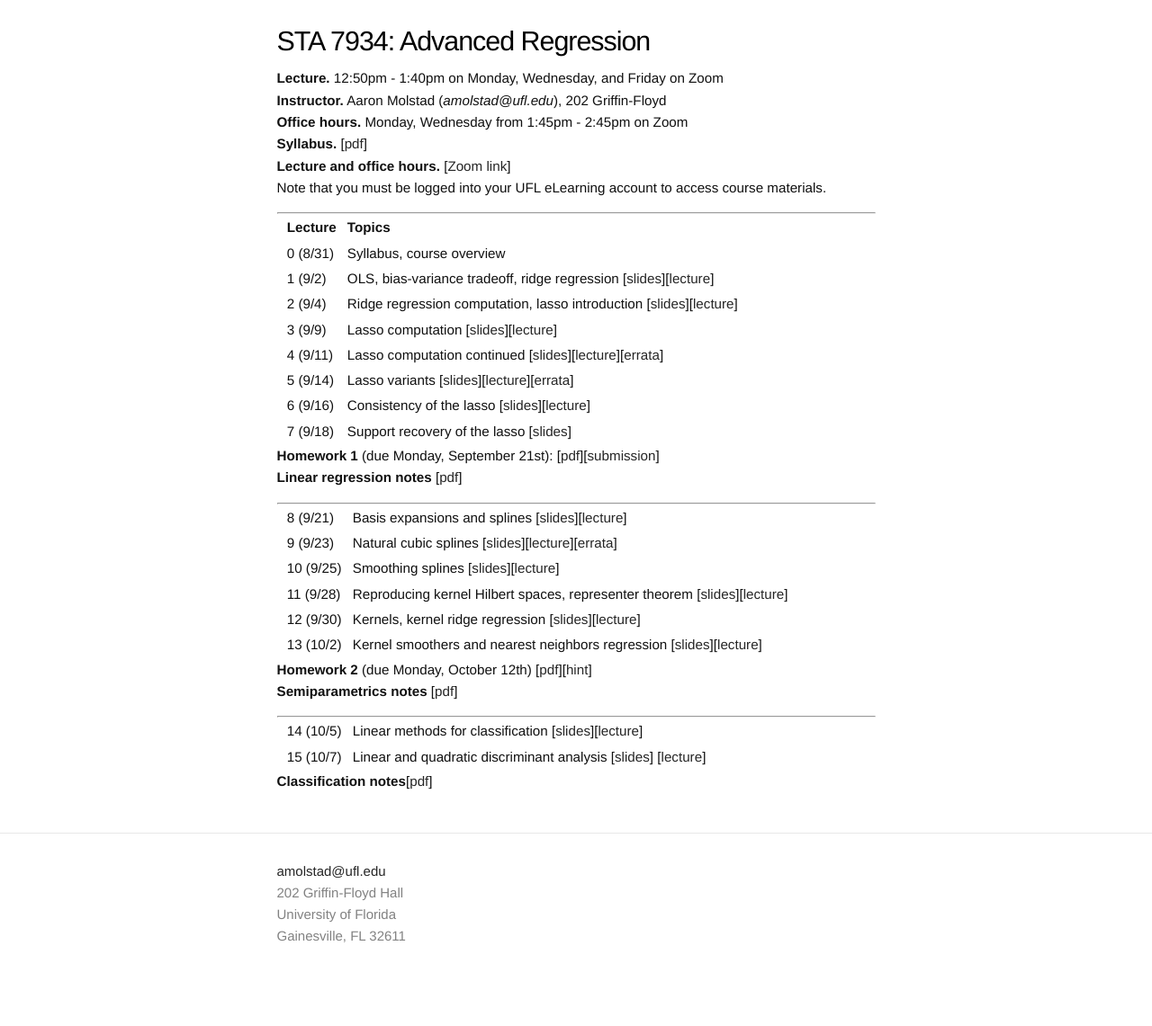
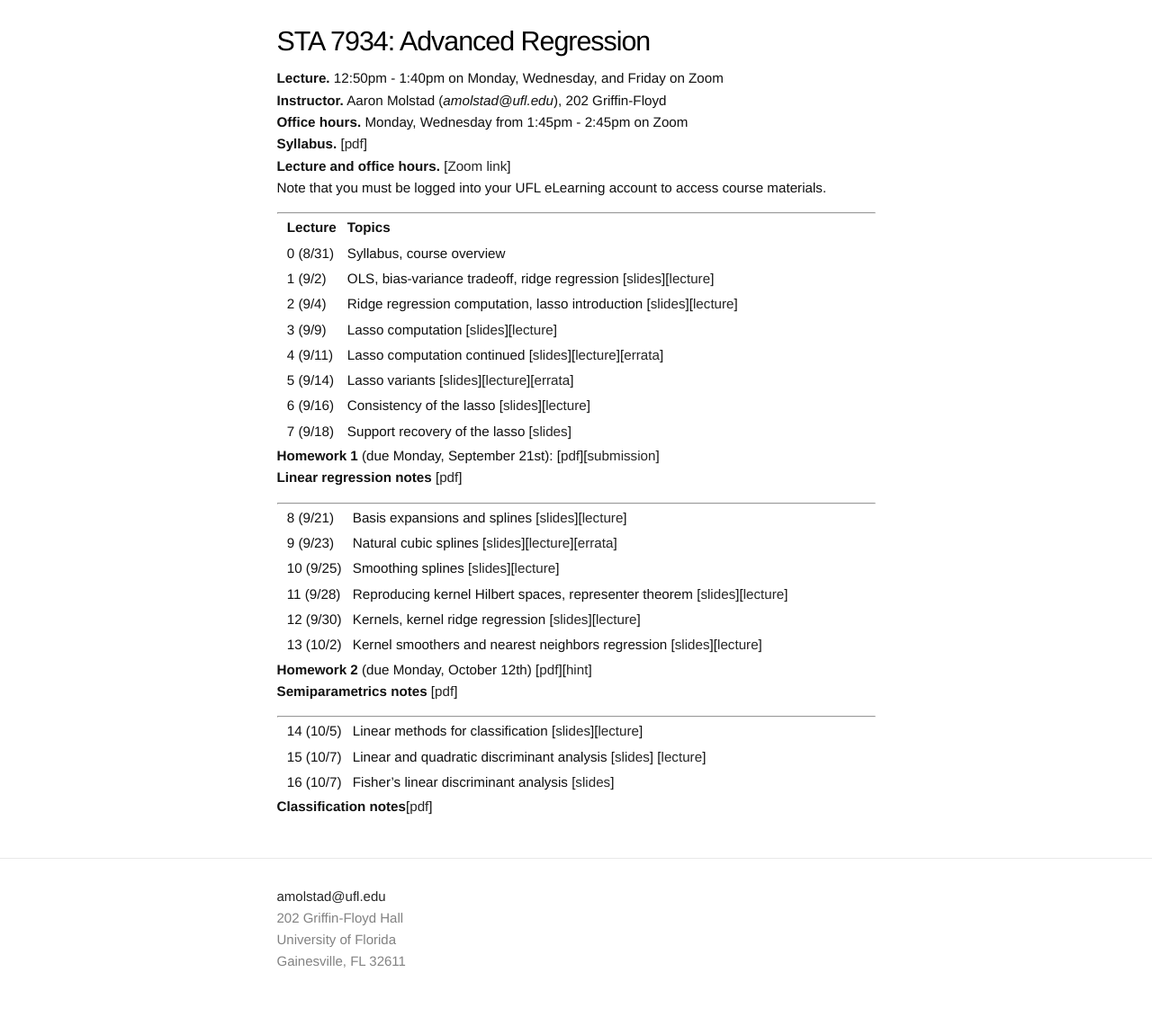
Before and after one commit to ajmolstad/ajmolstad.github.io, a Jekyll site: the page built from F20_STA7934.md, in a window 1280 px wide. Shown: the whole page at 90% size. Built offline with Jekyll 4.4.1, drawn with Linux system fonts in a browser that asks for light colours; before the commit the page ends 1113 px from its top, so only the background shows below that.

Commit message:
Update F20_STA7934.md

```diff
--- a/F20_STA7934.md
+++ b/F20_STA7934.md
@@ -43,7 +43,8 @@ Note that you must be logged into your UFL eLearning account to access course ma
 ---------------
 
 || 14 (10/5)  || Linear methods for classification [[slides](https://ufl.instructure.com/files/53285696/download?download_frd=1)][[lecture](https://ufl.instructure.com/courses/412309/files?preview=53285432)] ||
-|| 15 (10/7)  || Linear and quadratic discriminant analysis [[slides](https://ufl.instructure.com/files/53291060/download?download_frd=1)] [[lecture](https://ufl.instructure.com/courses/412309/files?preview=53291040)]||
+|| 15 (10/7)  || Linear and quadratic discriminant analysis [[slides](https://ufl.instructure.com/files/53358126/download?download_frd=1)] [[lecture](https://ufl.instructure.com/courses/412309/files?preview=53358160)]||
+|| 16 (10/7)  || Fisher's linear discriminant analysis [[slides](https://ufl.instructure.com/files/53358114/download?download_frd=1)]||
 
 
 **Classification notes**[[pdf](https://ufl.instructure.com/files/53290333/download?download_frd=1)]
```
